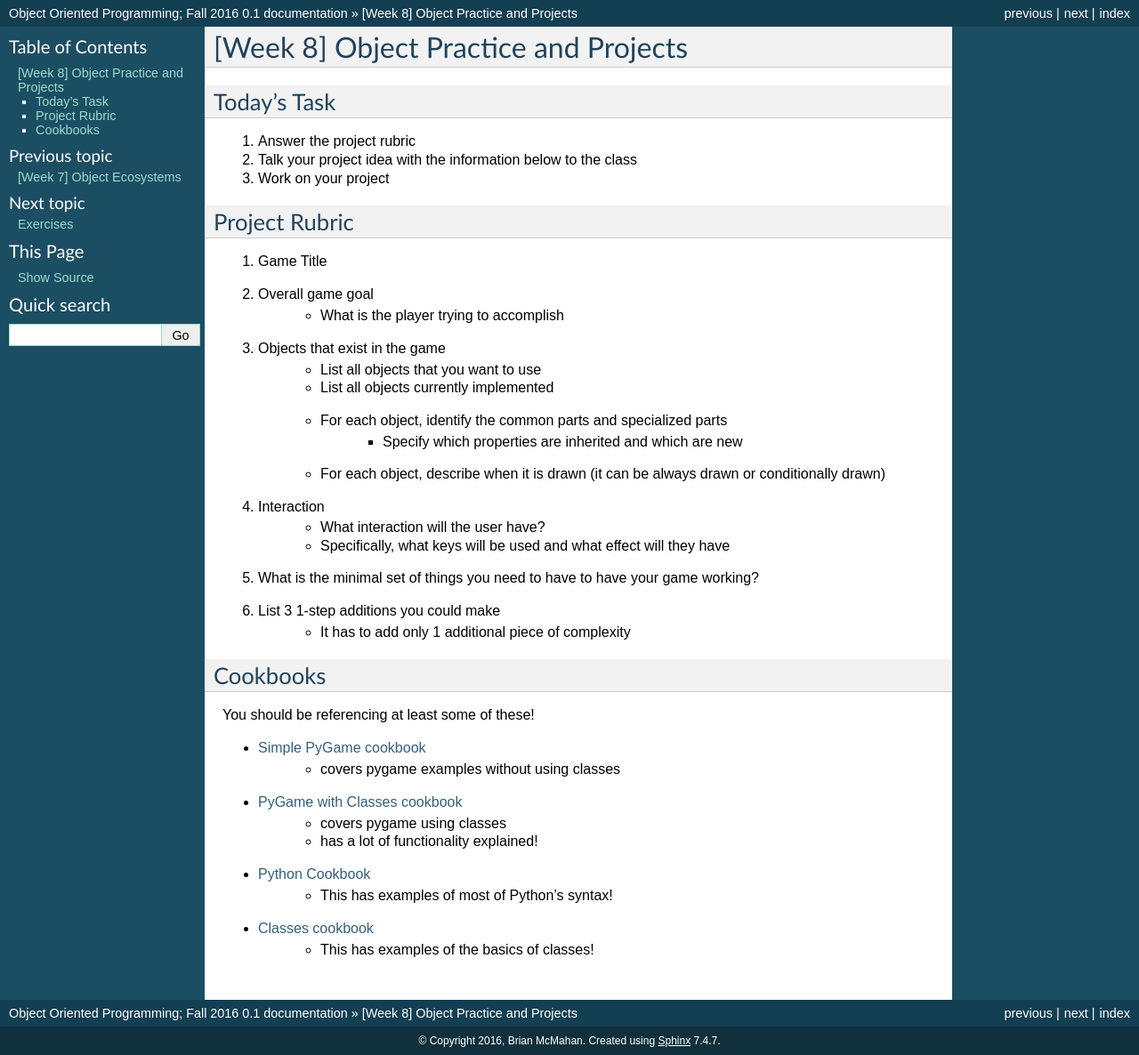
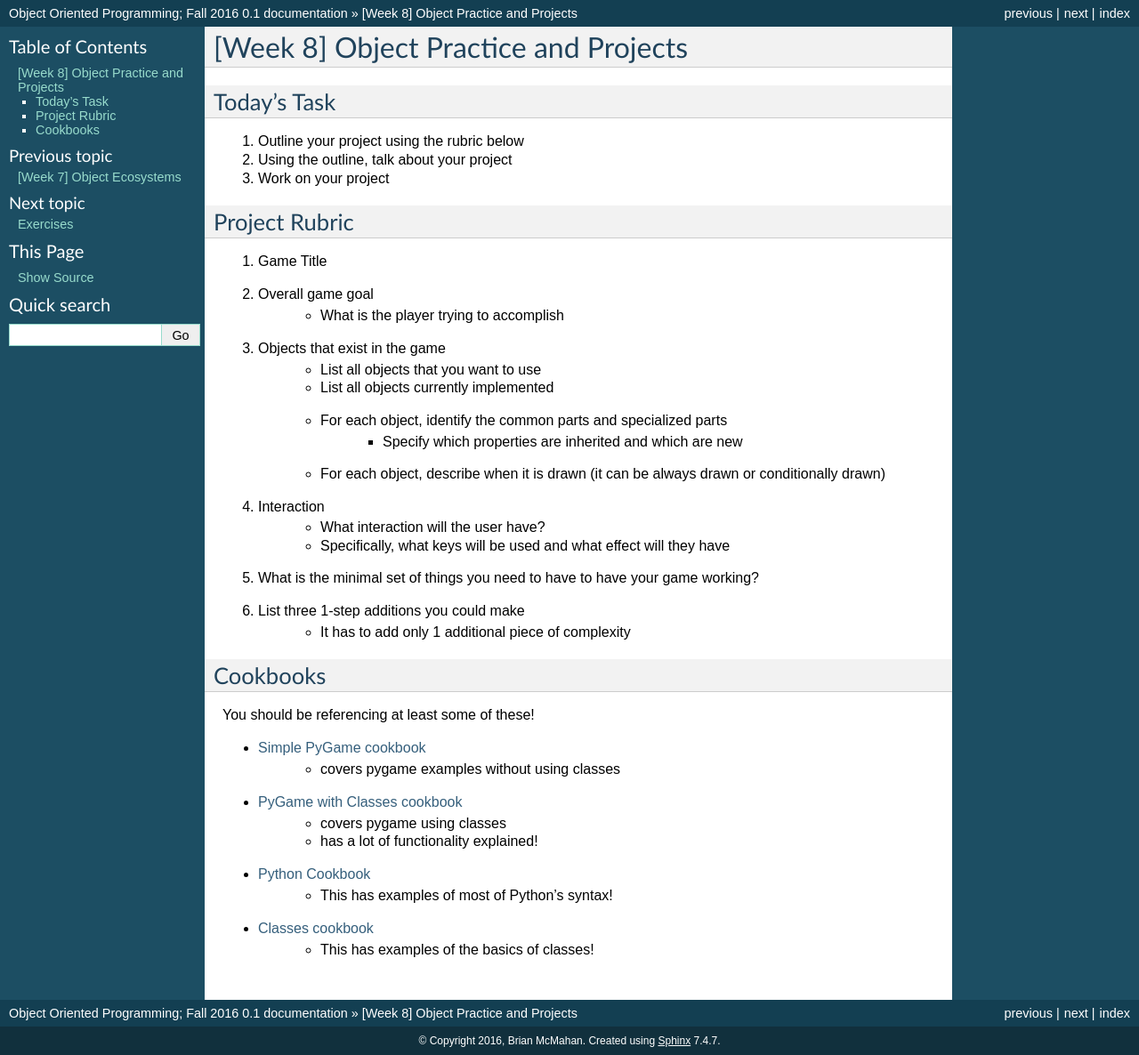
Before and after one commit to Heroes-Academy/OOP_Fall2016, a Sphinx documentation site: the page built from docs/source/week8.rst, in a window 1280 px wide. Shown: the whole page at 89% size. Built offline with Sphinx 7.4.7, drawn with Linux system fonts in a browser that asks for light colours; pages that are not in the unit, such as notebooks, are missing from menus.

Commit message:
syncing up to week 8

```diff
--- a/docs/source/week8.rst
+++ b/docs/source/week8.rst
@@ -4,8 +4,8 @@
 Today's Task
 ************
 
-1. Answer the project rubric
-2. Talk your project idea with the information below to the class
+1. Outline your project using the rubric below
+2. Using the outline, talk about your project
 3. Work on your project
 
 
@@ -25,7 +25,7 @@ Project Rubric
     - What interaction will the user have?
     - Specifically, what keys will be used and what effect will they have
 5. What is the minimal set of things you need to have to have your game working?
-6. List 3 1-step additions you could make
+6. List three 1-step additions you could make
     - It has to add only 1 additional piece of complexity
 
 Cookbooks
```
